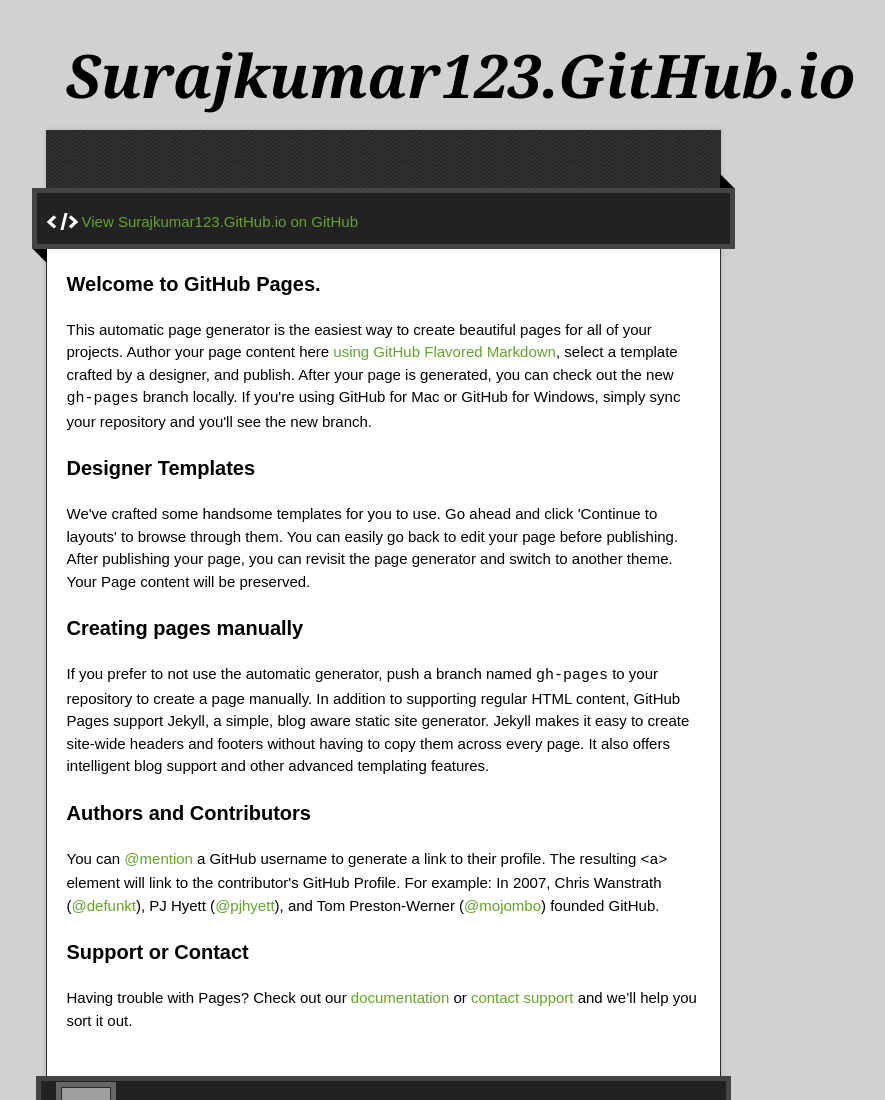
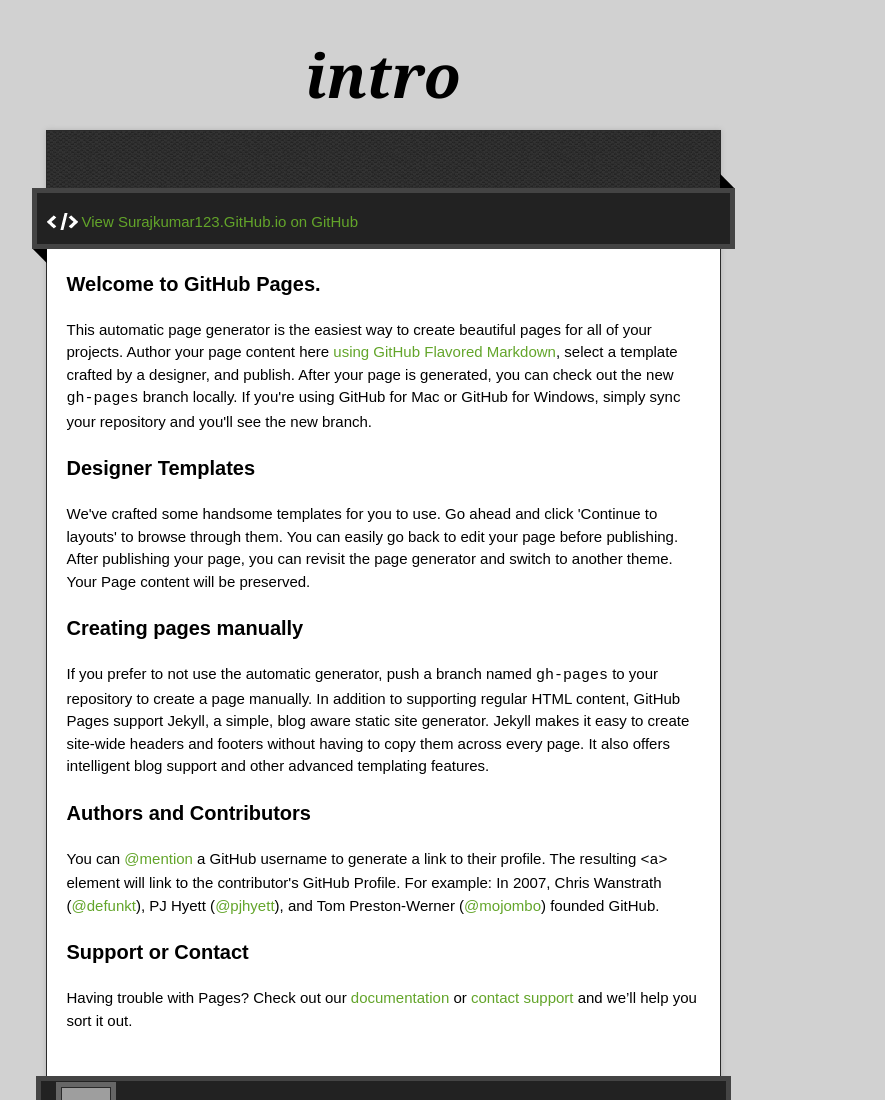
Before and after one commit to surajkumar123/surajkumar123.github.io, a plain HTML site: page index.html in a window 1280 px wide. Shown: the top 1100 px of the page, without its empty margins (257-1142 px from the left). Drawn offline with nearby package versions, Linux system fonts and the light colour scheme; grey boxes are pictures that could not be loaded.

Commit message:
change the title of the page

```diff
--- a/index.html
+++ b/index.html
@@ -11,7 +11,7 @@
   <script type="text/javascript" src="https://ajax.googleapis.com/ajax/libs/jquery/1.7.1/jquery.min.js"></script>
   <script type="text/javascript" src="javascripts/script.js"></script>
 
-  <title>Surajkumar123.GitHub.io</title>
+  <title>My Personal blog by Suraj</title>
   <meta name="description" content="">
 
   <meta name="viewport" content="width=device-width,initial-scale=1">
@@ -22,7 +22,7 @@
 
   <div class="wrapper">
     <header>
-      <h1 class="title">Surajkumar123.GitHub.io</h1>
+      <h1 class="title">intro</h1>
     </header>
     <div id="container">
       <p class="tagline"></p>
```
